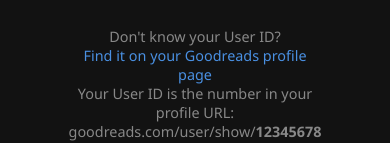
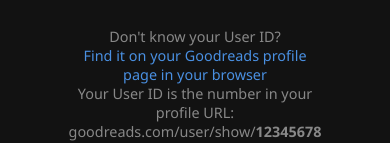
Before and after one commit to TrystonMinsquero/libble, a plain HTML site: page site/start.html in a window 390 px wide. Shown: the part 566-709 px from the top of the page. Drawn offline with Linux system fonts and the light colour scheme; no server answers.

Commit message:
update start to say in browser for mobile

```diff
--- a/site/start.html
+++ b/site/start.html
@@ -134,7 +134,7 @@
 			<div class="help-text">
 				<p>Don't know your User ID?</p>
 				<a href="https://www.goodreads.com/" target="_blank">
-					Find it on your Goodreads profile page
+					Find it on your Goodreads profile page in your browser
 				</a>
 				<p>Your User ID is the number in your profile URL: goodreads.com/user/show/<strong>12345678</strong></p>
 			</div>
```
